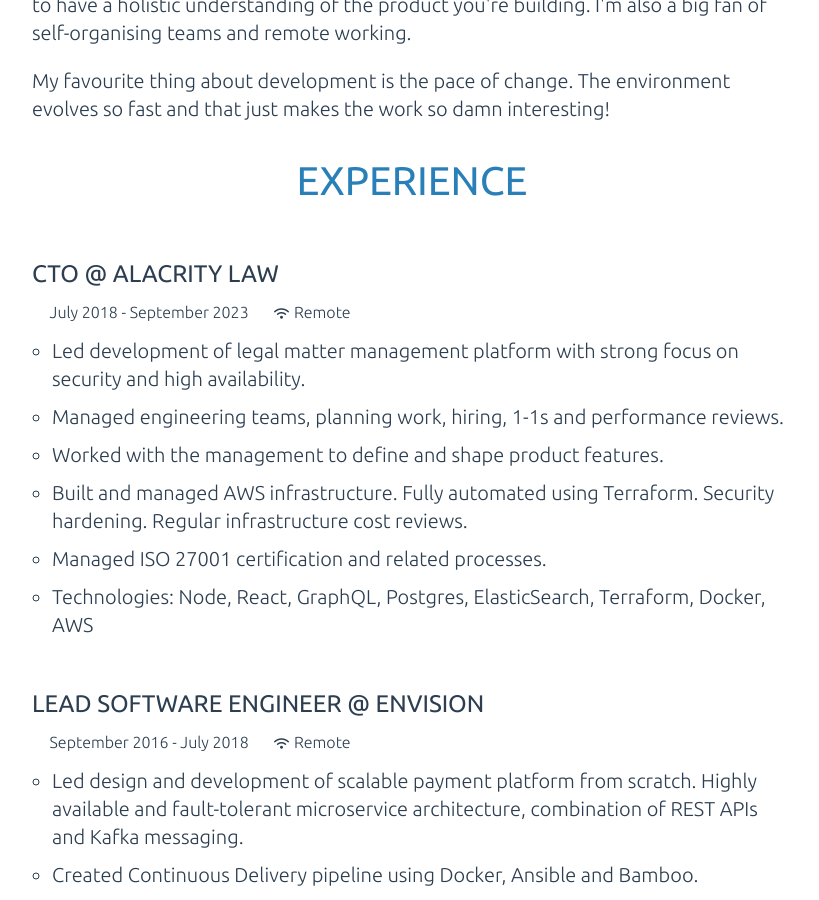
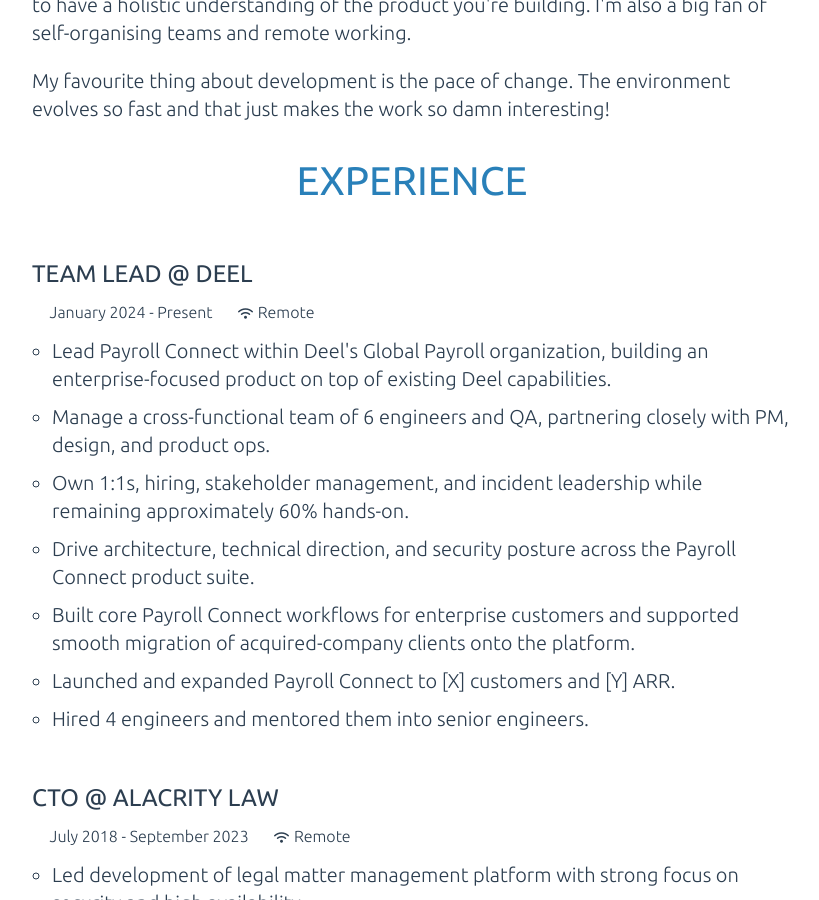
Before and after one commit to msvab/msvab.github.io, a Jekyll site: the page built from resume.html, in a window 1280 px wide and 900 px high, scrolled down 483 px. Shown: the whole window, without its empty margins (228-1047 px from the left). Built offline with Jekyll 4.4.1, drawn with Linux system fonts in a browser that asks for light colours.

Commit message:
Add current Deel resume entry

```diff
--- a/resume.html
+++ b/resume.html
@@ -22,6 +22,20 @@
 
 <section>
   <h2 class="text-center">Experience</h2>
+
+  <h3>Team Lead @ <a href="https://www.deel.com" target="_blank" rel="noopener noreferrer" title="Deel">Deel</a></h3>
+  <div class="job-detail">
+    <p>January 2024 - Present &nbsp;&nbsp;&nbsp; <span class="fas fa-wifi"></span>Remote</p>
+    <ul>
+      <li>Lead Payroll Connect within Deel's Global Payroll organization, building an enterprise-focused product on top of existing Deel capabilities.</li>
+      <li>Manage a cross-functional team of 6 engineers and QA, partnering closely with PM, design, and product ops.</li>
+      <li>Own 1:1s, hiring, stakeholder management, and incident leadership while remaining approximately 60% hands-on.</li>
+      <li>Drive architecture, technical direction, and security posture across the Payroll Connect product suite.</li>
+      <li>Built core Payroll Connect workflows for enterprise customers and supported smooth migration of acquired-company clients onto the platform.</li>
+      <li>Launched and expanded Payroll Connect to [X] customers and [Y] ARR.</li>
+      <li>Hired 4 engineers and mentored them into senior engineers.</li>
+    </ul>
+  </div>
 
   <h3>CTO @ <a href="https://alacritylaw.com" target="_blank" rel="noopener noreferrer" title="Alacrity">Alacrity Law</a></h3>
   <div class="job-detail">
```
